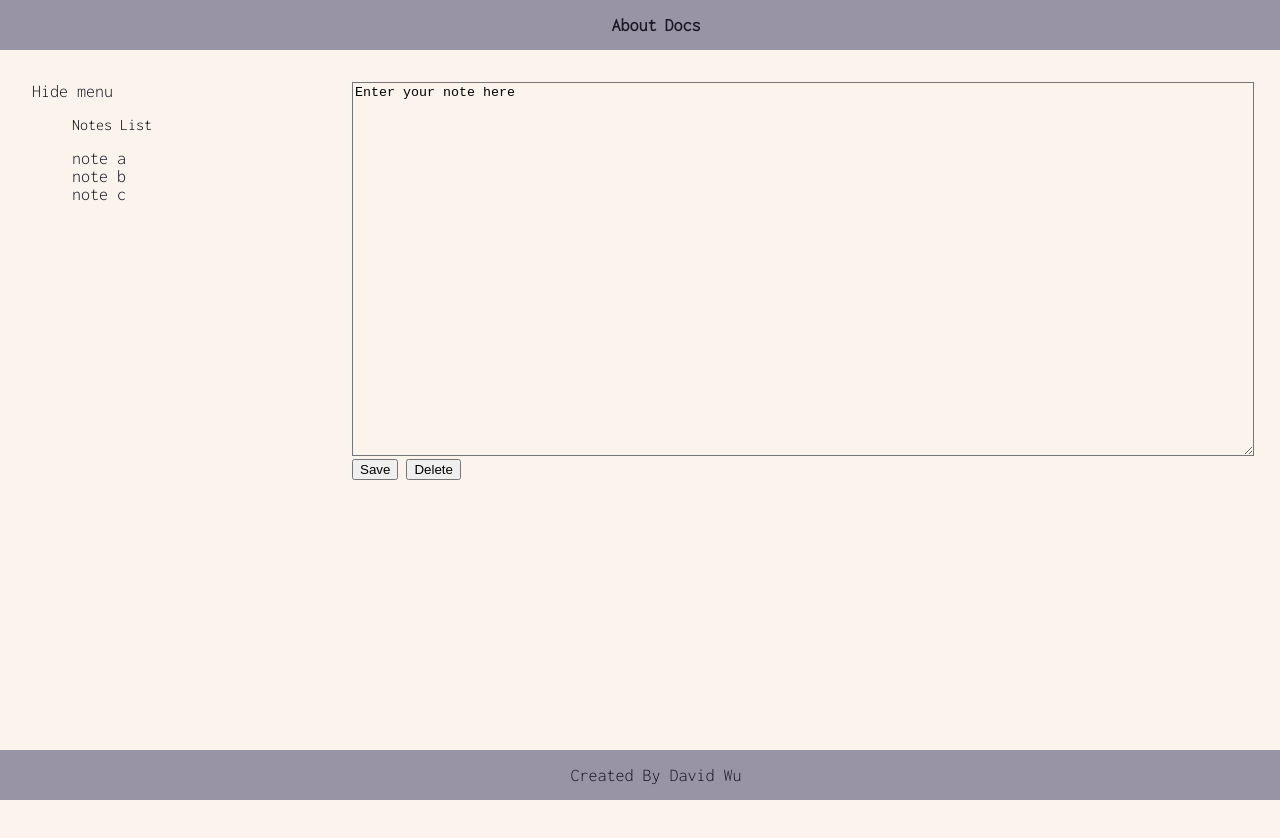
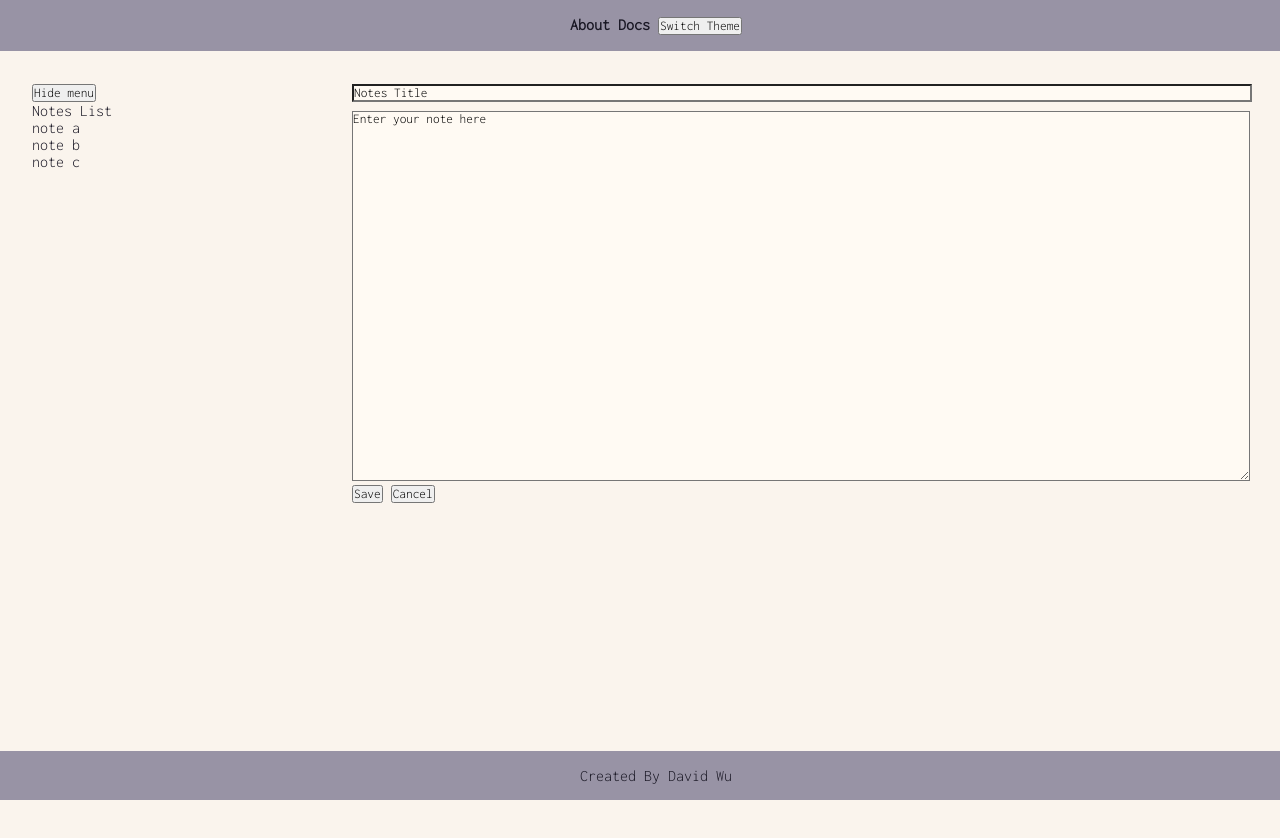
Before and after one commit to dw36/week9_2, a plain HTML site: page note.html in a window 1280 px wide. Shown: the top 838 px of the page. Drawn offline with Linux system fonts and the light colour scheme.

Commit message:
implemented theme switch function

```diff
--- a/CSS/styles.css
+++ b/CSS/styles.css
@@ -1,22 +1,28 @@
-body {
+* {
     margin: 0;
     padding: 0;
     font-family: 'Inconsolata', monospace;
-    background-color: #faf4ed;
+    list-style-type: none;
+    text-decoration: none;
 }
 
-li {
-    list-style-type: none;
+body {
+    background-color: #faf4ed;
+    color: #191724;
 }
 
 a {
-    text-decoration: none;
     color: #191724;
-    font-size: large;
 }
 
-textarea {
-    background-color: #faf4ed;
+textarea,
+input {
+    background-color: #fffaf3;
+}
+
+.dark-theme {
+    background-color: #393552;
+    color: #faf4ed;
 }
 
 .container {
@@ -49,9 +55,16 @@ textarea {
     margin: 2em;
 }
 
-.editing-textarea {
+.width-100 {
     width: 100%;
+}
+
+.height-50 {
     height: 50%;
+}
+
+.mb-1 {
+    margin-bottom: 1%;
 }
 
 
--- a/app.js
+++ b/app.js
@@ -20,6 +20,37 @@
         - change <footer>'s background color and text color
 */
 
+let darkModeOn = false;
+
+function switchTheme() {
+    // change background color
+    document.body.classList.toggle("dark-theme");
+    // change links color and textarea background color
+    var elems = document.getElementsByTagName('a');
+    if (darkModeOn) {
+        for (var i = 0; i < elems.length; i++) {
+            elems[i].style.color = '#191724';
+        }
+        if (document.querySelector('input') != null) {
+            document.querySelector('input').style.backgroundColor = '#fffaf3';
+            document.querySelector('input').style.color = '#393552';
+            document.querySelector('textarea').style.backgroundColor = '#fffaf3';
+            document.querySelector('textarea').style.color = '#393552';
+        }
+        darkModeOn = false;
+    } else {
+        for (var i = 0; i < elems.length; i++) {
+            elems[i].style.color = '#faf4ed';
+        }
+        if (document.querySelector('input') != null) {
+            document.querySelector('input').style.backgroundColor = '#817c9c';
+            document.querySelector('input').style.color = '#faf4ed';
+            document.querySelector('textarea').style.backgroundColor = '#817c9c';
+            document.querySelector('textarea').style.color = '#faf4ed';
+        }
+        darkModeOn = true;
+    }
+}
 
 /*
     New Note Button
@@ -39,7 +70,6 @@
                 - remove <textarea> and buttons from main area
 */
 
-
 /*
     Stored Notes
 
@@ -50,11 +80,3 @@
         - find object with that title in note Array
         - display its note body in the main area
 */
-
-
-/*
-    Close Button
-
-    1. click to remove the displaying note
-    2. then return to its original state
-*/
--- a/note.html
+++ b/note.html
@@ -5,33 +5,34 @@
     <meta charset="UTF-8">
     <meta name="viewport" content="width=device-width, initial-scale=1.0">
     <link rel="stylesheet" href="CSS/styles.css">
+    <script src="app.js"></script>
     <link rel="preconnect" href="https://fonts.gstatic.com">
     <link href="https://fonts.googleapis.com/css2?family=Inconsolata:wght@300&display=swap" rel="stylesheet">
-    <title>Notes</title>
+    <title>Notes Editing</title>
 </head>
 
 <body>
     <header class="navbar">
         <a href="#"> <strong>About</strong></a>
         <a href="#"><strong>Docs</strong></a>
+        <button onclick="switchTheme()">Switch Theme</button>
     </header>
 
     <div class="container">
-        <div class="margin-2em"><a href="#">Hide menu</a>
+        <div class="margin-2em"><button>Hide menu</button>
             <ul>
                 <p>Notes List</p>
                 <li><a href="#">note a</a></li>
                 <li><a href="#">note b</a></li>
                 <li><a href="#">note c</a></li>
             </ul>
-
         </div>
         <div class="margin-2em">
-            <textarea class="editing-textarea">Enter your note here</textarea>
-            <button>Save</button>
-            <button>Delete</button>
+            <input class="width-100 mb-1" value="Notes Title">
+            <textarea class="width-100 height-50">Enter your note here</textarea>
+            <button onclick="saveNote()">Save</button>
+            <button onclick="cancelNote()">Cancel</button>
         </div>
-
     </div>
 
     <footer class="footer">
```
Also changed, not shown: index.html (+9 -2 lines).
